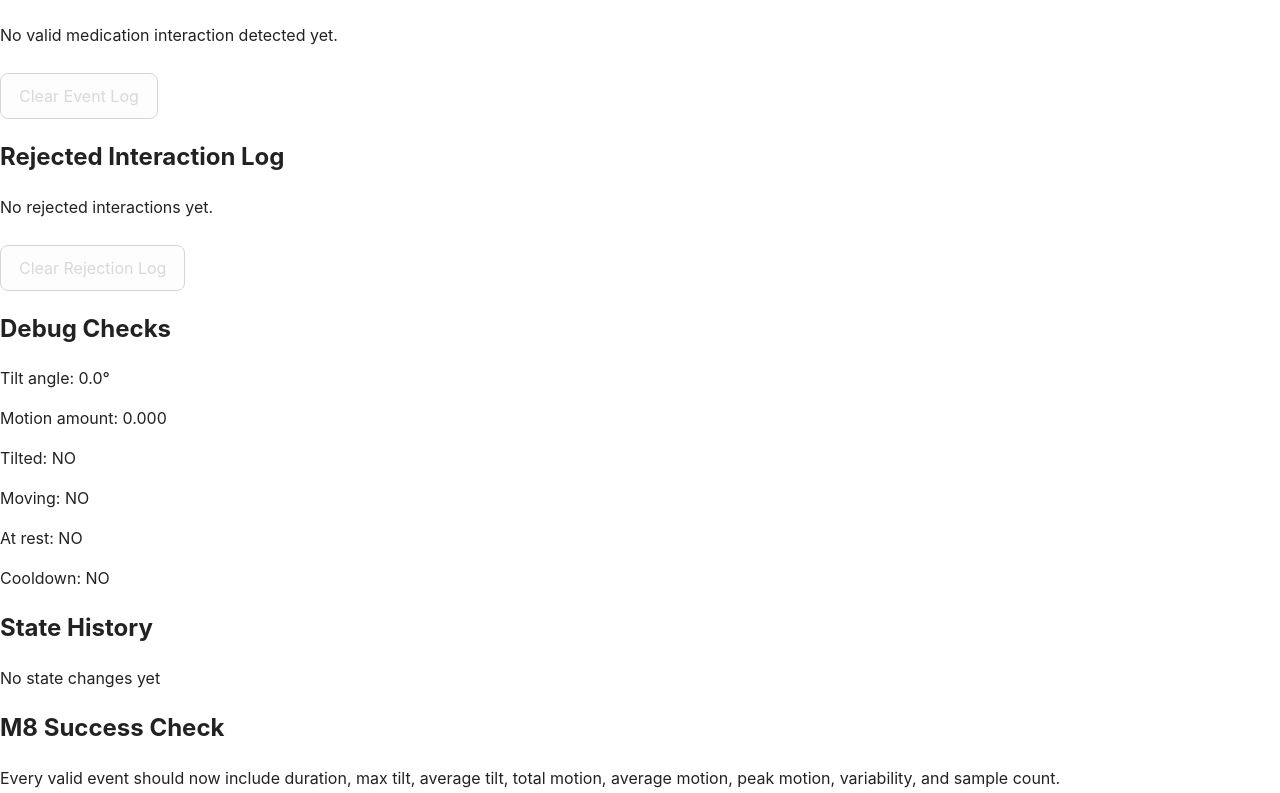
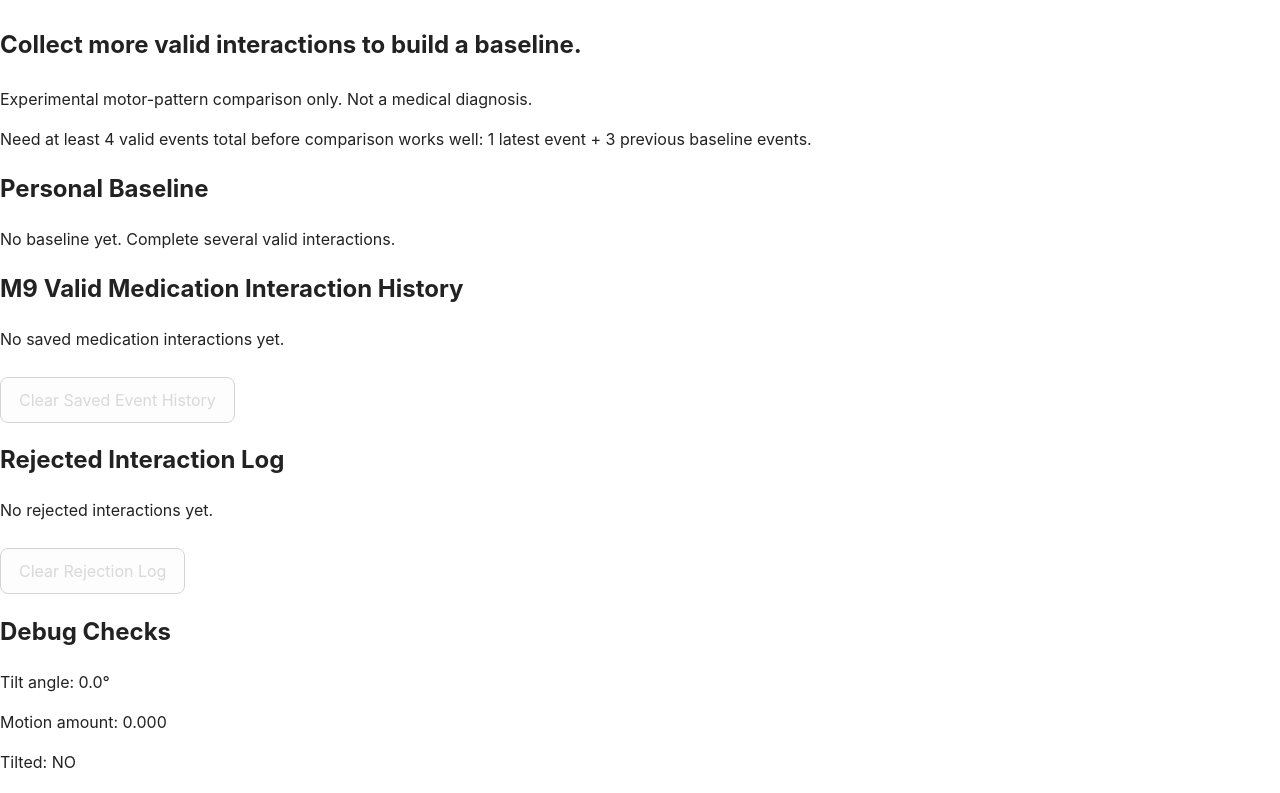
Before and after one commit to ythapacs29-lgtm/AcuPill_HackRice, a React (Vite) app: page / in a window 1280 px wide. Shown: the part 1325-2118 px from the top of the page. Built offline with nearby package versions, Linux system fonts and the light colour scheme.

Commit message:
Enhance App for M9 support and event persistence
Refactor App component to support M9 and localStorage for event history. Update event logging and baseline calculations.

```diff
--- a/src/App.jsx
+++ b/src/App.jsx
@@ -1,4 +1,4 @@
-import { useRef, useState } from 'react'
+import { useEffect, useRef, useState } from 'react'
 import './App.css'
 
 const TILT_THRESHOLD_DEGREES = 30
@@ -10,10 +10,12 @@ const MIN_EVENT_DURATION_MS = 1000
 const MAX_EVENT_DURATION_MS = 15000
 const EVENT_COOLDOWN_MS = 4000
 
+const STORAGE_KEY = 'acupill_event_history_v1'
+
 function parseSensorLine(line) {
   const parts = line.trim().split(',')
 
-  // M8 Arduino format:
+  // M9 Arduino format:
   // t_ms,touch,ax,ay,az
   if (parts.length !== 5) {
     return null
@@ -119,7 +121,69 @@ function sum(numbers) {
   return numbers.reduce((total, value) => total + value, 0)
 }
 
+function loadSavedEvents() {
+  try {
+    const saved = localStorage.getItem(STORAGE_KEY)
+
+    if (!saved) {
+      return []
+    }
+
+    const parsed = JSON.parse(saved)
+
+    if (!Array.isArray(parsed)) {
+      return []
+    }
+
+    return parsed
+  } catch (error) {
+    console.error('Could not load saved events:', error)
+    return []
+  }
+}
+
+function saveEvents(events) {
+  try {
+    localStorage.setItem(STORAGE_KEY, JSON.stringify(events))
+  } catch (error) {
+    console.error('Could not save events:', error)
+  }
+}
+
+function calculateBaseline(events) {
+  if (events.length === 0) {
+    return null
+  }
+
+  return {
+    count: events.length,
+    durationMs: average(events.map((event) => event.durationMs)),
+    maxTiltAngle: average(events.map((event) => event.maxTiltAngle)),
+    totalMotion: average(events.map((event) => event.totalMotion)),
+    averageMotion: average(events.map((event) => event.averageMotion)),
+    peakMotion: average(events.map((event) => event.peakMotion)),
+    motionVariability: average(
+      events.map((event) => event.motionVariability)
+    ),
+  }
+}
+
+function percentChange(latestValue, baselineValue) {
+  if (baselineValue === 0) {
+    return 0
+  }
+
+  return ((latestValue - baselineValue) / baselineValue) * 100
+}
+
+function formatPercent(value) {
+  const sign = value > 0 ? '+' : ''
+  return `${sign}${value.toFixed(1)}%`
+}
+
 function App() {
+  const savedEvents = loadSavedEvents()
+
   const [connected, setConnected] = useState(false)
   const [lastLine, setLastLine] = useState('No data yet')
 
@@ -149,7 +213,7 @@ function App() {
   })
 
   const [stateHistory, setStateHistory] = useState([])
-  const [eventLog, setEventLog] = useState([])
+  const [eventLog, setEventLog] = useState(savedEvents)
   const [rejectionLog, setRejectionLog] = useState([])
 
   const restBaselineRef = useRef({
@@ -171,9 +235,59 @@ function App() {
 
   const currentInteractionRef = useRef(null)
   const eventAlreadyDecidedRef = useRef(false)
-  const eventIdRef = useRef(1)
+
+  const eventIdRef = useRef(
+    savedEvents.length > 0
+      ? Math.max(...savedEvents.map((event) => event.id)) + 1
+      : 1
+  )
+
   const rejectionIdRef = useRef(1)
   const lastEventTimeRef = useRef(-999999)
+
+  useEffect(() => {
+    saveEvents(eventLog)
+  }, [eventLog])
+
+  const latestEvent = eventLog[0] || null
+  const baselineEvents = eventLog.slice(1)
+  const baseline = calculateBaseline(baselineEvents)
+
+  let durationChange = 0
+  let motionChange = 0
+  let variabilityChange = 0
+  let baselineInsight = 'Collect more valid interactions to build a baseline.'
+
+  if (latestEvent && baseline && baseline.count >= 3) {
+    durationChange = percentChange(
+      latestEvent.durationMs,
+      baseline.durationMs
+    )
+
+    motionChange = percentChange(
+      latestEvent.totalMotion,
+      baseline.totalMotion
+    )
+
+    variabilityChange = percentChange(
+      latestEvent.motionVariability,
+      baseline.motionVariability
+    )
+
+    if (durationChange > 25) {
+      baselineInsight =
+        'Latest interaction was slower than the personal baseline.'
+    } else if (motionChange > 25 || variabilityChange > 25) {
+      baselineInsight =
+        'Latest interaction showed more movement variation than baseline.'
+    } else if (durationChange < -25) {
+      baselineInsight =
+        'Latest interaction was faster than the personal baseline.'
+    } else {
+      baselineInsight =
+        'Latest interaction looks close to the personal baseline.'
+    }
+  }
 
   function resetCounters() {
     handlingCountRef.current = 0
@@ -310,7 +424,7 @@ function App() {
     eventAlreadyDecidedRef.current = true
 
     setEventLog((oldEvents) => {
-      return [event, ...oldEvents].slice(0, 10)
+      return [event, ...oldEvents].slice(0, 20)
     })
   }
 
@@ -387,7 +501,7 @@ function App() {
   function updateMovementState(data) {
     const { t_ms, touch, ax, ay, az } = data
 
-    const baseline = restBaselineRef.current
+    const baselineVector = restBaselineRef.current
 
     const currentVector = {
       ax,
@@ -396,7 +510,7 @@ function App() {
     }
 
     const tiltAngleDegrees = angleBetweenVectorsDegrees(
-      baseline,
+      baselineVector,
       currentVector
     )
 
@@ -457,7 +571,6 @@ function App() {
     const currentState = movementStateRef.current
     const timeInCurrentState = t_ms - stateStartedAtRef.current
 
-    // IDLE → HANDLING
     if (currentState === 'IDLE') {
       if (isMoving || tiltAngleDegrees > REST_THRESHOLD_DEGREES) {
         handlingCountRef.current += 1
@@ -475,7 +588,6 @@ function App() {
       return
     }
 
-    // HANDLING → TILTED
     if (currentState === 'HANDLING') {
       if (isTilted) {
         tiltCountRef.current += 1
@@ -506,7 +618,6 @@ function App() {
       return
     }
 
-    // TILTED → RETURNED
     if (currentState === 'TILTED') {
       if (isReturned) {
         returnCountRef.current += 1
@@ -524,7 +635,6 @@ function App() {
       return
     }
 
-    // RETURNED → IDLE
     if (currentState === 'RETURNED') {
       if (isAtRest && touch === 0) {
         idleCountRef.current += 1
@@ -538,8 +648,6 @@ function App() {
           tiltAngleDegrees,
         })
       }
-
-      return
     }
   }
 
@@ -633,6 +741,7 @@ function App() {
     setEventLog([])
     eventIdRef.current = 1
     lastEventTimeRef.current = -999999
+    localStorage.removeItem(STORAGE_KEY)
   }
 
   function clearRejectionLog() {
@@ -642,7 +751,7 @@ function App() {
 
   return (
     <div>
-      <h1>AcuPill M8 Motor Telemetry Dashboard</h1>
+      <h1>AcuPill M9 Baseline Dashboard</h1>
 
       <h2>Device Status</h2>
       <p>{connected ? '🟢 CONNECTED' : '🔴 DISCONNECTED'}</p>
@@ -694,10 +803,79 @@ function App() {
         Reset State
       </button>
 
-      <h2>M8 Valid Medication Interaction Log</h2>
+      <h2>Latest Baseline Insight</h2>
+
+      <p
+        style={{
+          fontSize: '24px',
+          fontWeight: 'bold',
+        }}
+      >
+        {baselineInsight}
+      </p>
+
+      <p>
+        Experimental motor-pattern comparison only. Not a medical diagnosis.
+      </p>
+
+      {latestEvent && baseline && baseline.count >= 3 ? (
+        <div>
+          <p>
+            Duration change vs baseline:{' '}
+            {formatPercent(durationChange)}
+          </p>
+          <p>
+            Total motion change vs baseline:{' '}
+            {formatPercent(motionChange)}
+          </p>
+          <p>
+            Motion variability change vs baseline:{' '}
+            {formatPercent(variabilityChange)}
+          </p>
+        </div>
+      ) : (
+        <p>
+          Need at least 4 valid events total before comparison works well:
+          1 latest event + 3 previous baseline events.
+        </p>
+      )}
+
+      <h2>Personal Baseline</h2>
+
+      {baseline ? (
+        <table>
+          <thead>
+            <tr>
+              <th>Baseline events</th>
+              <th>Avg duration</th>
+              <th>Avg max tilt</th>
+              <th>Avg total motion</th>
+              <th>Avg motion</th>
+              <th>Avg peak motion</th>
+              <th>Avg variability</th>
+            </tr>
+          </thead>
+
+          <tbody>
+            <tr>
+              <td>{baseline.count}</td>
+              <td>{baseline.durationMs.toFixed(0)} ms</td>
+              <td>{baseline.maxTiltAngle.toFixed(1)}°</td>
+              <td>{baseline.totalMotion.toFixed(3)}</td>
+              <td>{baseline.averageMotion.toFixed(3)}</td>
+              <td>{baseline.peakMotion.toFixed(3)}</td>
+              <td>{baseline.motionVariability.toFixed(3)}</td>
+            </tr>
+          </tbody>
+        </table>
+      ) : (
+        <p>No baseline yet. Complete several valid interactions.</p>
+      )}
+
+      <h2>M9 Valid Medication Interaction History</h2>
 
       {eventLog.length === 0 ? (
-        <p>No valid medication interaction detected yet.</p>
+        <p>No saved medication interactions yet.</p>
       ) : (
         <table>
           <thead>
@@ -739,7 +917,7 @@ function App() {
       )}
 
       <button onClick={clearEventLog} disabled={eventLog.length === 0}>
-        Clear Event Log
+        Clear Saved Event History
       </button>
 
       <h2>Rejected Interaction Log</h2>
@@ -815,10 +993,10 @@ function App() {
         </table>
       )}
 
-      <h2>M8 Success Check</h2>
+      <h2>M9 Success Check</h2>
       <p>
-        Every valid event should now include duration, max tilt, average tilt,
-        total motion, average motion, peak motion, variability, and sample count.
+        Events should stay after refresh, and the latest event should compare
+        against previous events as a simple baseline.
       </p>
     </div>
   )
```
